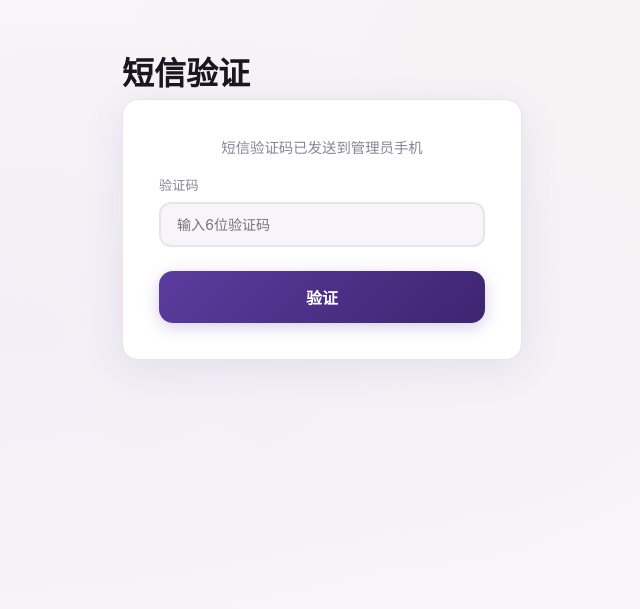
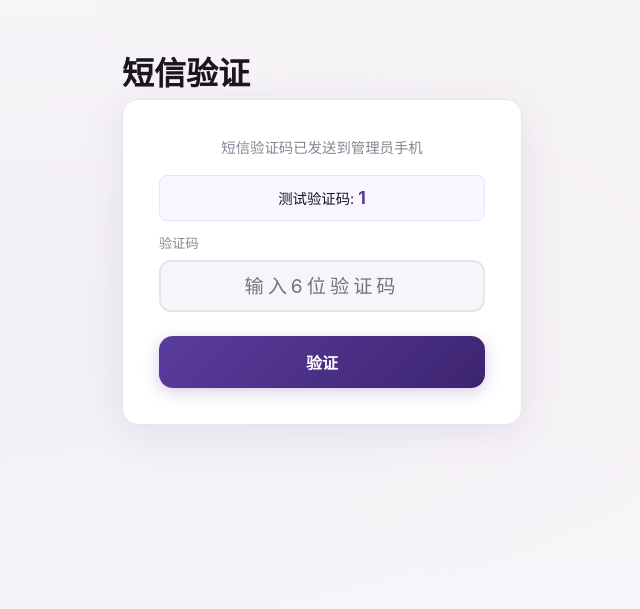
Before and after one commit to Flynn08-ux/xiange, a Flask app: page /admin/login/sms in a window 1280 px wide. Shown: the part 65-674 px from the top of the page, without its empty margins (318-958 px from the left). Run offline with Flask 3, Linux system fonts and the light colour scheme; the visitor is signed in with stand-in values (Sample User, id 1).

Commit message:
fix: 非AJAX登录也显示测试验证码

```diff
--- a/app.py
+++ b/app.py
@@ -860,7 +860,7 @@ def admin_sms_verify():
             flash(f"\u6b22\u8fce\u56de\u6765\uff0c{a['name']}", "success")
             return redirect(url_for("admin_dashboard"))
         flash("\u77ed\u4fe1\u9a8c\u8bc1\u7801\u9519\u8bef", "error")
-    return render_template("admin_sms.html")
+    return render_template("admin_sms.html", test_code=session.get("admin_test_code",""), phone=session.get("admin_dual_phone_1",""))
 
 
 @app.route("/admin/login/dual-sms", methods=["GET","POST"])
@@ -881,7 +881,9 @@ def admin_dual_sms_verify():
         flash("\u9a8c\u8bc1\u7801\u9519\u8bef\uff0c\u8bf7\u91cd\u8bd5","error")
     return render_template("admin_dual_sms.html",
         phone1=session.get("admin_dual_phone_1",""),
-        phone2=session.get("admin_dual_phone_2",""))
+        phone2=session.get("admin_dual_phone_2",""),
+        test_code1=session.get("admin_test_code1",""),
+        test_code2=session.get("admin_test_code2",""))
 
 
 @app.route("/admin/login/resend-sms", methods=["POST"])
--- a/templates/admin_sms.html
+++ b/templates/admin_sms.html
@@ -2,6 +2,11 @@
 <div class="login-page"><h1 class="page-title">短信验证</h1>
 <form class="login-form" method="POST">
     <p style="text-align:center;font-size:.9rem;color:var(--text2);margin-bottom:16px">短信验证码已发送到管理员手机</p>
-    <div class="form-group"><label>验证码</label><input type="text" name="sms_code" required placeholder="输入6位验证码" maxlength="6"></div>
+    {% if test_code %}
+    <div style="background:#f8f6ff;border:1px solid #e8e4ff;border-radius:8px;padding:8px 12px;margin-bottom:12px;text-align:center;font-size:.9rem">
+        测试验证码: <strong style="color:var(--primary);font-size:1.1rem">{{ test_code }}</strong>
+    </div>
+    {% endif %}
+    <div class="form-group"><label>验证码</label><input type="text" name="sms_code" required placeholder="输入6位验证码" maxlength="6" style="font-size:1.2rem;letter-spacing:4px;text-align:center"></div>
     <button type="submit" class="btn btn-primary btn-large" style="width:100%">验证</button>
 </form></div>{% endblock %}
```
Also changed, not shown: templates/admin_dual_sms.html (+9 -6 lines).
